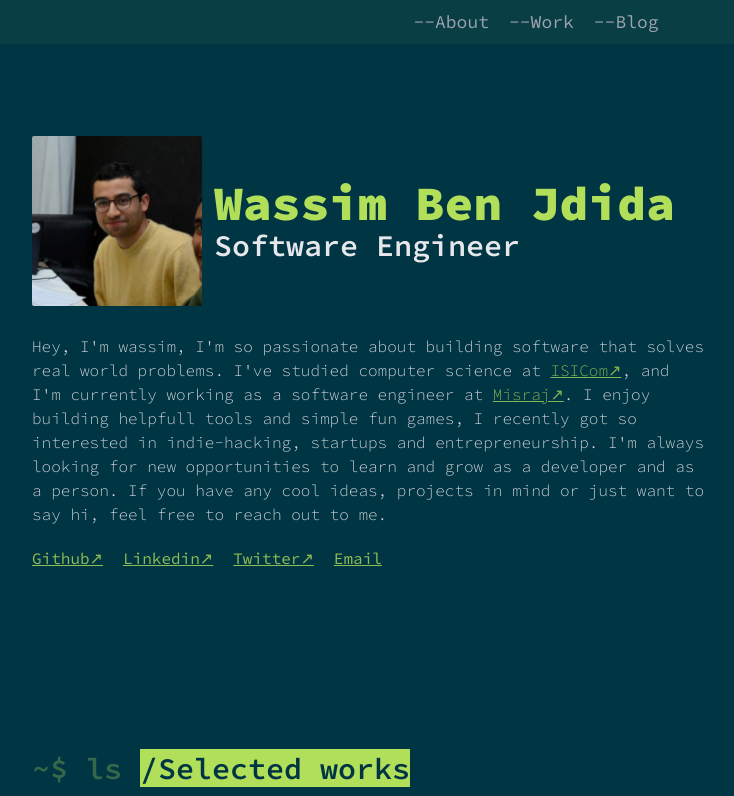
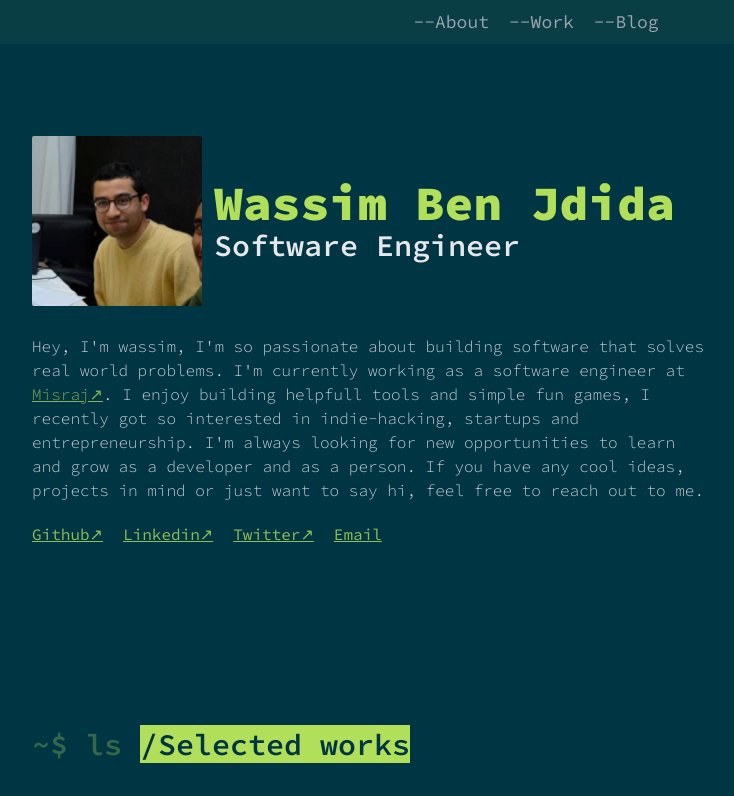
Before and after one commit to wassimbj/wassimbj.github.io, a Next.js app: page / in a window 1280 px wide. Shown: the top 796 px of the page, without its empty margins (104-838 px from the left). Built offline with nearby package versions, Linux system fonts and the light colour scheme.

Commit message:
Update index.tsx

```diff
--- a/pages/index.tsx
+++ b/pages/index.tsx
@@ -46,9 +46,7 @@ export default function Home() {
           </div>
           <p className="font-light bio max-w-2xl mt-7">
             Hey, I'm wassim, I'm so passionate about building software that
-            solves real world problems. I've studied computer science at{" "}
-            <a href="https://isitcom.rnu.tn/" rel="noreferrer" target="_blank">ISICom↗</a>, and I'm currently
-            working as a software engineer at{" "}
+            solves real world problems. I'm currently working as a software engineer at{" "}
             <a href="https://misraj.sa/" rel="noreferrer" target="_blank">
               Misraj↗
             </a>
```
